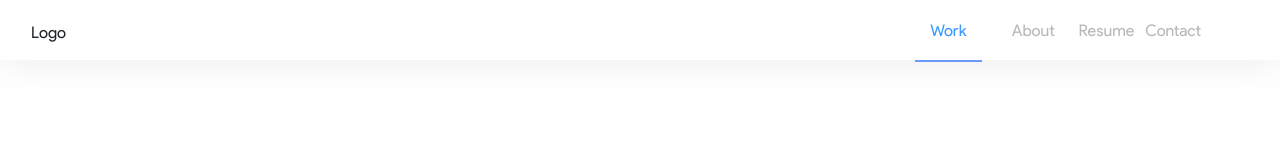
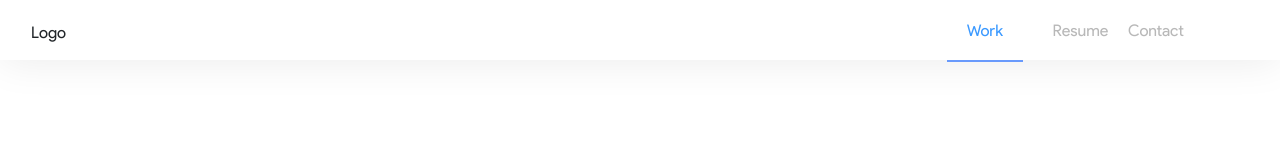
Before and after one commit to madhuribhavana/madhuri.github.io, a plain HTML site: page nutanix.html in a window 1280 px wide. Shown: the top 160 px of the page. Drawn offline with nearby package versions, Linux system fonts and the light colour scheme; a web font is replaced by a local one.

Commit message:
Update nutanix.html

```diff
--- a/nutanix.html
+++ b/nutanix.html
@@ -57,11 +57,11 @@
     <nav id="nav-bar" class="navbar col-12 rectangle d-flex justify-content-between align-items-start">
       <div id="logo" class="col-2">Logo</div>
 
-      <div id="nav-items" class="col-8 d-flex justify-content-end align-items-stretch">
+      <div id="nav-items" class="col-9 d-flex justify-content-end align-items-stretch">
         <div class="first-item nav-item col-1"><a href="#">Work</a>
         </div>
-        <div class="nav-item col-1"><a href="#"><span class="nav-item col-1">About</span></a>
-        </div>
+        <!-- <div class="nav-item col-1"><a href="#"><span class="nav-item col-1">About</span></a>
+        </div> -->
         <div class="nav-item col-1"><a href="#"><span class="nav-item col-1">Resume</span></a>
         </div>
         <div class="nav-item col-1"><a href="#"><span class="nav-item col-1">Contact</span></a>
```
